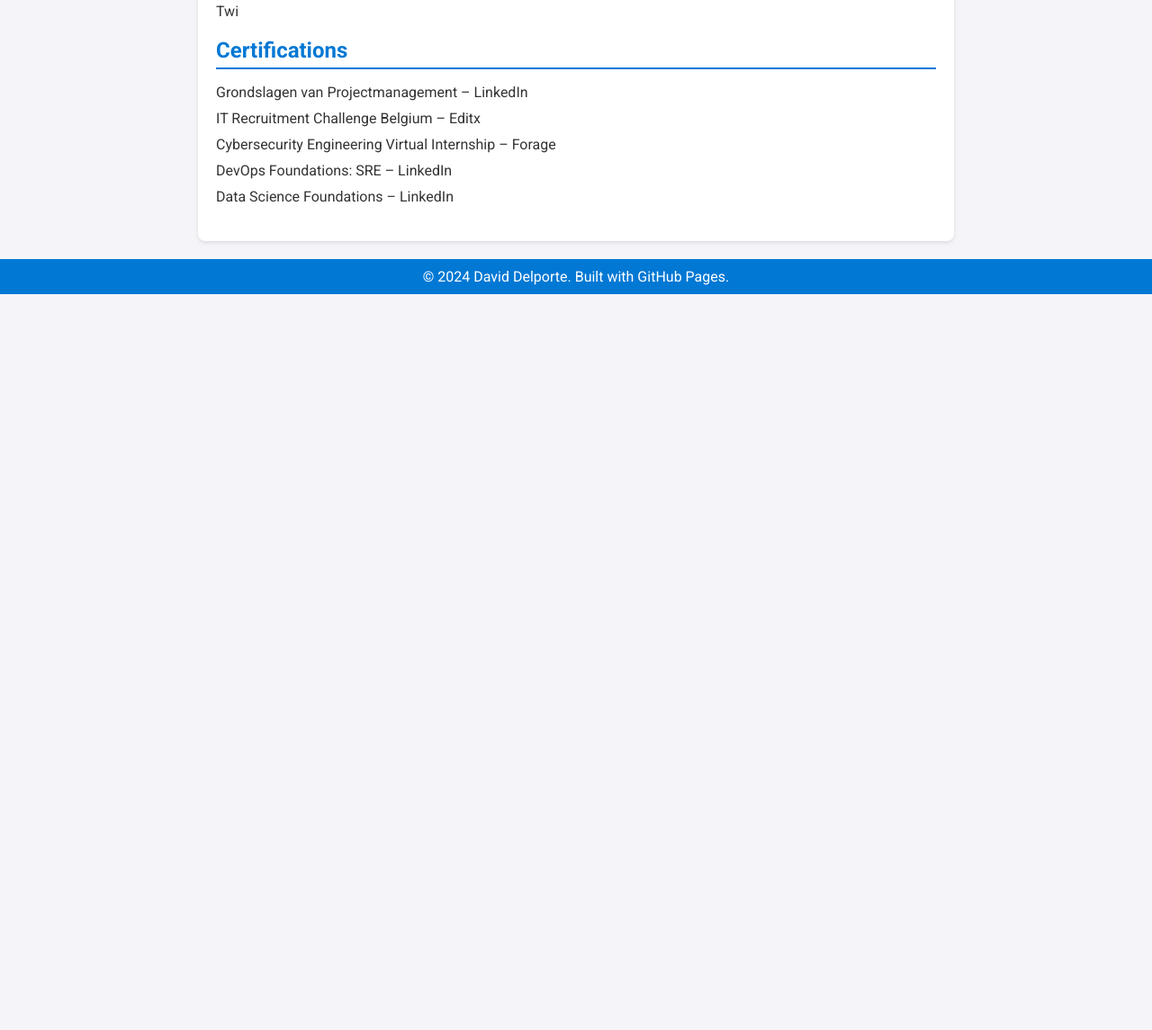
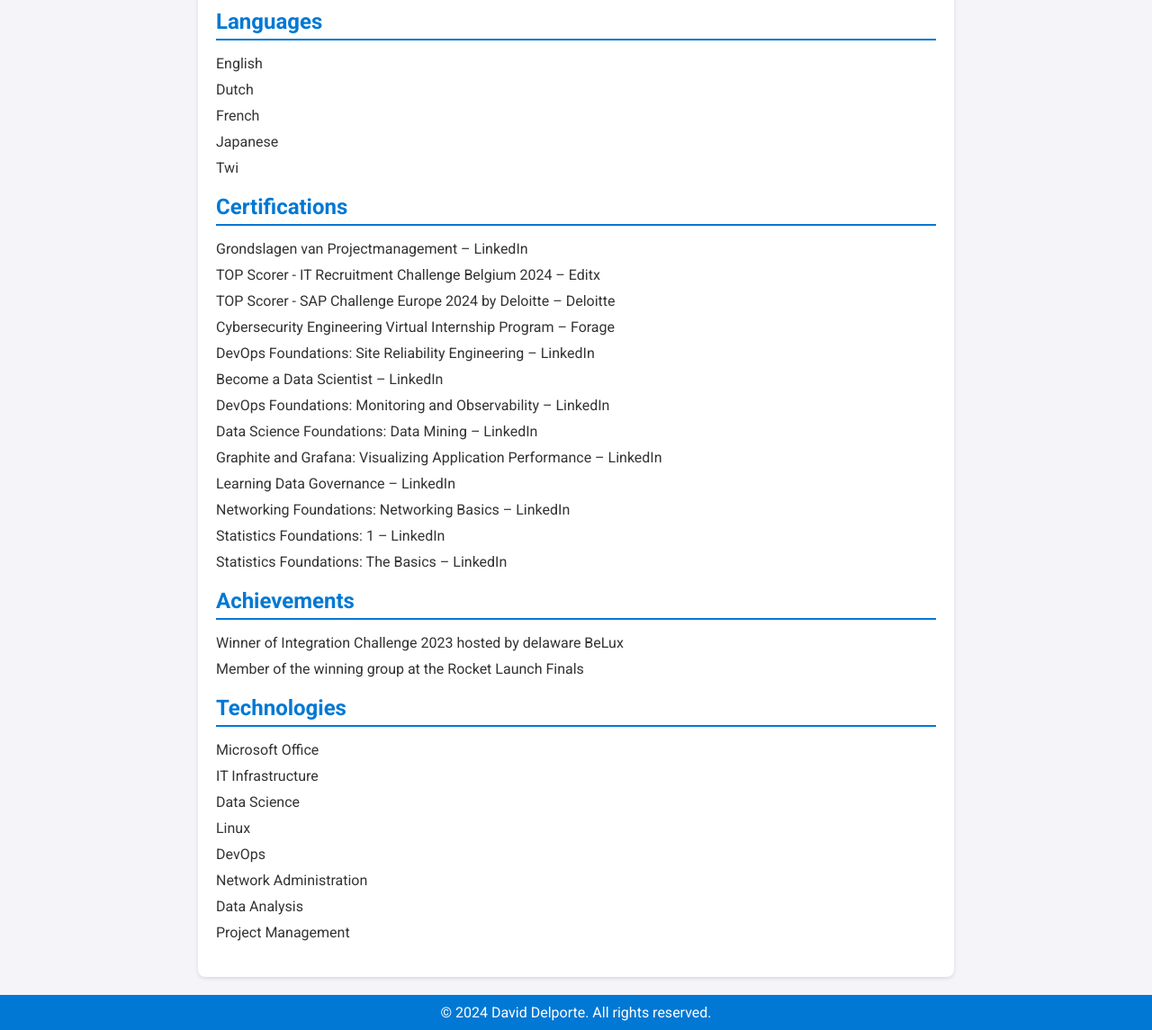
Before and after one commit to Yasuke2000/David, a plain HTML site: page index.html in a window 1280 px wide. Shown: the part 1348-2493 px from the top of the page at 90% size. Before the commit the page ends 1675 px from the top, so only its background shows below. Drawn offline with Linux system fonts and the light colour scheme.

Commit message:
Update index.html

```diff
--- a/index.html
+++ b/index.html
@@ -100,6 +100,12 @@
                 <li>Google Proficiency</li>
                 <li>Conflict Resolution</li>
                 <li>Network Management</li>
+                <li>IT Service Management</li>
+                <li>Technical Support</li>
+                <li>Linux</li>
+                <li>DevOps</li>
+                <li>Data Analysis</li>
+                <li>Project Management</li>
             </ul>
         </section>
 
@@ -145,16 +151,46 @@
             <h2>Certifications</h2>
             <ul>
                 <li>Grondslagen van Projectmanagement – LinkedIn</li>
-                <li>IT Recruitment Challenge Belgium – Editx</li>
-                <li>Cybersecurity Engineering Virtual Internship – Forage</li>
-                <li>DevOps Foundations: SRE – LinkedIn</li>
-                <li>Data Science Foundations – LinkedIn</li>
+                <li>TOP Scorer - IT Recruitment Challenge Belgium 2024 – Editx</li>
+                <li>TOP Scorer - SAP Challenge Europe 2024 by Deloitte – Deloitte</li>
+                <li>Cybersecurity Engineering Virtual Internship Program – Forage</li>
+                <li>DevOps Foundations: Site Reliability Engineering – LinkedIn</li>
+                <li>Become a Data Scientist – LinkedIn</li>
+                <li>DevOps Foundations: Monitoring and Observability – LinkedIn</li>
+                <li>Data Science Foundations: Data Mining – LinkedIn</li>
+                <li>Graphite and Grafana: Visualizing Application Performance – LinkedIn</li>
+                <li>Learning Data Governance – LinkedIn</li>
+                <li>Networking Foundations: Networking Basics – LinkedIn</li>
+                <li>Statistics Foundations: 1 – LinkedIn</li>
+                <li>Statistics Foundations: The Basics – LinkedIn</li>
+            </ul>
+        </section>
+
+        <section>
+            <h2>Achievements</h2>
+            <ul>
+                <li>Winner of Integration Challenge 2023 hosted by delaware BeLux</li>
+                <li>Member of the winning group at the Rocket Launch Finals</li>
+            </ul>
+        </section>
+
+        <section>
+            <h2>Technologies</h2>
+            <ul>
+                <li>Microsoft Office</li>
+                <li>IT Infrastructure</li>
+                <li>Data Science</li>
+                <li>Linux</li>
+                <li>DevOps</li>
+                <li>Network Administration</li>
+                <li>Data Analysis</li>
+                <li>Project Management</li>
             </ul>
         </section>
     </main>
 
     <footer>
-        <p>&copy; 2024 David Delporte. Built with GitHub Pages.</p>
+        <p>&copy; 2024 David Delporte. All rights reserved.</p>
     </footer>
 </body>
 </html>
```
